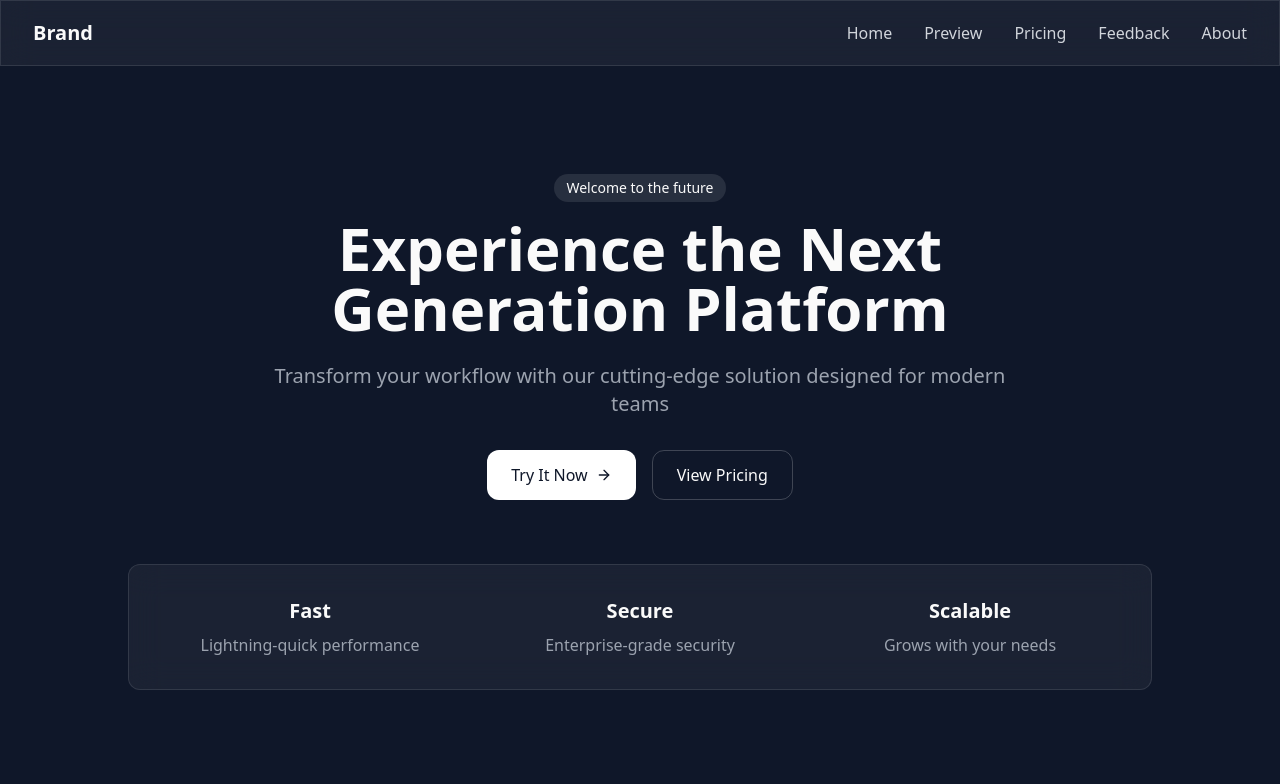
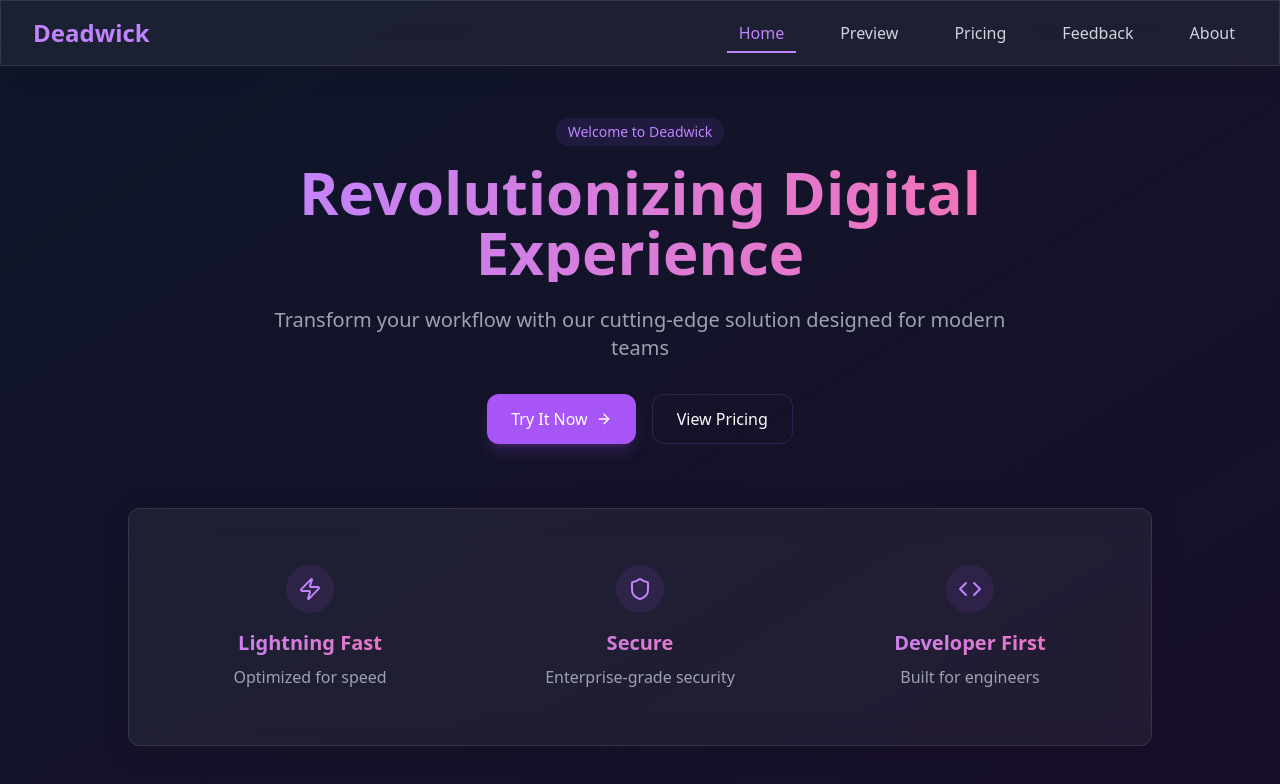
Before and after one commit to ygyug76/deadwick, a React (Vite) app: page / in a window 1280 px wide. Shown: the top 784 px of the page. Built offline with nearby package versions, Linux system fonts and the light colour scheme.

Commit message:
Improve website design and functionality
This commit enhances the website's design, adds animations, and connects the navbar to the site's pages.  The brand name is updated to "Deadwick".

```diff
--- a/src/components/Navbar.tsx
+++ b/src/components/Navbar.tsx
@@ -1,10 +1,12 @@
 
 import { useState } from "react";
-import { Link } from "react-router-dom";
+import { Link, useLocation } from "react-router-dom";
 import { Menu, X } from "lucide-react";
+import { motion } from "framer-motion";
 
 const Navbar = () => {
   const [isOpen, setIsOpen] = useState(false);
+  const location = useLocation();
 
   const navItems = [
     { label: "Home", path: "/" },
@@ -15,11 +17,16 @@ const Navbar = () => {
   ];
 
   return (
-    <nav className="fixed top-0 left-0 right-0 z-50 glass-panel">
+    <motion.nav
+      initial={{ y: -100 }}
+      animate={{ y: 0 }}
+      transition={{ duration: 0.5 }}
+      className="fixed top-0 left-0 right-0 z-50 glass-panel"
+    >
       <div className="max-w-7xl mx-auto px-4 sm:px-6 lg:px-8">
         <div className="flex items-center justify-between h-16">
-          <Link to="/" className="text-xl font-bold">
-            Brand
+          <Link to="/" className="text-2xl font-bold text-purple-400">
+            Deadwick
           </Link>
 
           {/* Desktop Navigation */}
@@ -28,8 +35,19 @@ const Navbar = () => {
               <Link
                 key={item.path}
                 to={item.path}
-                className="text-gray-300 hover:text-white transition-colors duration-200"
+                className={`relative px-3 py-2 transition-colors duration-200 ${
+                  location.pathname === item.path
+                    ? "text-purple-400"
+                    : "text-gray-300 hover:text-purple-400"
+                }`}
               >
+                {location.pathname === item.path && (
+                  <motion.div
+                    layoutId="navbar-indicator"
+                    className="absolute bottom-0 left-0 right-0 h-0.5 bg-purple-400"
+                    transition={{ type: "spring", bounce: 0.2, duration: 0.6 }}
+                  />
+                )}
                 {item.label}
               </Link>
             ))}
@@ -39,7 +57,7 @@ const Navbar = () => {
           <div className="md:hidden">
             <button
               onClick={() => setIsOpen(!isOpen)}
-              className="text-gray-300 hover:text-white"
+              className="text-gray-300 hover:text-purple-400"
             >
               {isOpen ? <X size={24} /> : <Menu size={24} />}
             </button>
@@ -48,23 +66,33 @@ const Navbar = () => {
 
         {/* Mobile Navigation Menu */}
         {isOpen && (
-          <div className="md:hidden">
+          <motion.div
+            initial={{ opacity: 0, y: -20 }}
+            animate={{ opacity: 1, y: 0 }}
+            exit={{ opacity: 0, y: -20 }}
+            transition={{ duration: 0.2 }}
+            className="md:hidden"
+          >
             <div className="px-2 pt-2 pb-3 space-y-1">
               {navItems.map((item) => (
                 <Link
                   key={item.path}
                   to={item.path}
-                  className="block px-3 py-2 text-gray-300 hover:text-white transition-colors duration-200"
+                  className={`block px-3 py-2 rounded-md transition-colors duration-200 ${
+                    location.pathname === item.path
+                      ? "text-purple-400 bg-white/5"
+                      : "text-gray-300 hover:text-purple-400 hover:bg-white/5"
+                  }`}
                   onClick={() => setIsOpen(false)}
                 >
                   {item.label}
                 </Link>
               ))}
             </div>
-          </div>
+          </motion.div>
         )}
       </div>
-    </nav>
+    </motion.nav>
   );
 };
 
--- a/src/index.css
+++ b/src/index.css
@@ -11,15 +11,15 @@
     --card-foreground: 0 0% 98%;
     --popover: 222 47% 11%;
     --popover-foreground: 0 0% 98%;
-    --primary: 0 0% 98%;
-    --primary-foreground: 222 47% 11%;
+    --primary: 262 83% 58%;
+    --primary-foreground: 0 0% 98%;
     --secondary: 217 32% 17%;
     --secondary-foreground: 0 0% 98%;
-    --accent: 217 32% 17%;
+    --accent: 262 83% 58%;
     --accent-foreground: 0 0% 98%;
     --destructive: 0 63% 31%;
     --destructive-foreground: 0 0% 98%;
-    --ring: 217 32% 17%;
+    --ring: 262 83% 58%;
     --radius: 0.75rem;
   }
 }
@@ -30,6 +30,8 @@
   }
   body {
     @apply bg-background text-foreground antialiased;
+    background: linear-gradient(to bottom right, hsl(222 47% 11%), hsl(262 47% 11%));
+    min-height: 100vh;
   }
 }
 
@@ -40,6 +42,7 @@
 
   .glass-panel {
     @apply backdrop-blur-lg bg-white/5 border border-white/10;
+    box-shadow: 0 4px 30px rgba(0, 0, 0, 0.1);
   }
 
   .animate-in {
@@ -47,7 +50,11 @@
   }
 
   .hover-scale {
-    @apply transition-transform duration-300 hover:scale-105;
+    @apply transition-all duration-300 hover:scale-105 hover:shadow-lg hover:shadow-purple-500/10;
+  }
+
+  .text-gradient {
+    @apply bg-clip-text text-transparent bg-gradient-to-r from-purple-400 to-pink-400;
   }
 }
 
@@ -61,3 +68,19 @@
     transform: translateY(0);
   }
 }
+
+@keyframes float {
+  0% {
+    transform: translateY(0px);
+  }
+  50% {
+    transform: translateY(-10px);
+  }
+  100% {
+    transform: translateY(0px);
+  }
+}
+
+.animate-float {
+  animation: float 3s ease-in-out infinite;
+}
--- a/src/pages/Index.tsx
+++ b/src/pages/Index.tsx
@@ -1,42 +1,69 @@
 
 import { motion } from "framer-motion";
-import { ArrowRight } from "lucide-react";
+import { ArrowRight, Shield, Zap, Code } from "lucide-react";
 import { Link } from "react-router-dom";
 
 const Index = () => {
+  const container = {
+    hidden: { opacity: 0 },
+    show: {
+      opacity: 1,
+      transition: {
+        staggerChildren: 0.2
+      }
+    }
+  };
+
+  const item = {
+    hidden: { opacity: 0, y: 20 },
+    show: { opacity: 1, y: 0 }
+  };
+
   return (
     <div className="min-h-screen flex flex-col justify-center items-center px-4 pt-16">
       <motion.div
-        initial={{ opacity: 0, y: 20 }}
-        animate={{ opacity: 1, y: 0 }}
-        transition={{ duration: 0.8 }}
+        variants={container}
+        initial="hidden"
+        animate="show"
         className="text-center max-w-3xl mx-auto"
       >
-        <span className="px-3 py-1 text-sm font-medium bg-white/10 rounded-full mb-4 inline-block">
-          Welcome to the future
-        </span>
-        <h1 className="text-4xl md:text-6xl font-bold mb-6 leading-tight">
-          Experience the Next Generation Platform
-        </h1>
-        <p className="text-lg md:text-xl text-gray-400 mb-8">
+        <motion.span
+          variants={item}
+          className="px-3 py-1 text-sm font-medium bg-purple-500/10 text-purple-400 rounded-full mb-4 inline-block"
+        >
+          Welcome to Deadwick
+        </motion.span>
+        <motion.h1
+          variants={item}
+          className="text-4xl md:text-6xl font-bold mb-6 leading-tight text-gradient"
+        >
+          Revolutionizing Digital Experience
+        </motion.h1>
+        <motion.p
+          variants={item}
+          className="text-lg md:text-xl text-gray-400 mb-8"
+        >
           Transform your workflow with our cutting-edge solution designed for modern teams
-        </p>
+        </motion.p>
 
-        <div className="flex flex-col sm:flex-row gap-4 justify-center">
+        <motion.div
+          variants={item}
+          className="flex flex-col sm:flex-row gap-4 justify-center"
+        >
           <Link
             to="/preview"
-            className="inline-flex items-center px-6 py-3 rounded-lg bg-white text-background hover:bg-gray-200 transition-colors duration-200"
+            className="inline-flex items-center px-6 py-3 rounded-lg bg-purple-500 text-white hover:bg-purple-600 transition-all duration-200 shadow-lg shadow-purple-500/20 hover:shadow-purple-500/40"
           >
             Try It Now
             <ArrowRight className="ml-2 h-4 w-4" />
           </Link>
           <Link
             to="/pricing"
-            className="inline-flex items-center px-6 py-3 rounded-lg border border-white/20 hover:bg-white/5 transition-colors duration-200"
+            className="inline-flex items-center px-6 py-3 rounded-lg border border-purple-500/20 hover:bg-purple-500/5 transition-all duration-200"
           >
             View Pricing
           </Link>
-        </div>
+        </motion.div>
       </motion.div>
 
       <motion.div
@@ -47,14 +74,21 @@ const Index = () => {
       >
         <div className="grid grid-cols-1 md:grid-cols-3 gap-8 text-center">
           {[
-            { title: "Fast", desc: "Lightning-quick performance" },
-            { title: "Secure", desc: "Enterprise-grade security" },
-            { title: "Scalable", desc: "Grows with your needs" },
-          ].map((feature) => (
-            <div key={feature.title} className="hover-scale">
-              <h3 className="text-xl font-semibold mb-2">{feature.title}</h3>
-              <p className="text-gray-400">{feature.desc}</p>
-            </div>
+            { icon: Zap, title: "Lightning Fast", desc: "Optimized for speed" },
+            { icon: Shield, title: "Secure", desc: "Enterprise-grade security" },
+            { icon: Code, title: "Developer First", desc: "Built for engineers" },
+          ].map(({ icon: Icon, title, desc }) => (
+            <motion.div
+              key={title}
+              whileHover={{ y: -5 }}
+              className="p-6 rounded-xl hover:bg-purple-500/5 transition-colors duration-300"
+            >
+              <div className="w-12 h-12 mx-auto mb-4 rounded-full bg-purple-500/10 flex items-center justify-center">
+                <Icon className="h-6 w-6 text-purple-400" />
+              </div>
+              <h3 className="text-xl font-semibold mb-2 text-gradient">{title}</h3>
+              <p className="text-gray-400">{desc}</p>
+            </motion.div>
           ))}
         </div>
       </motion.div>
```
